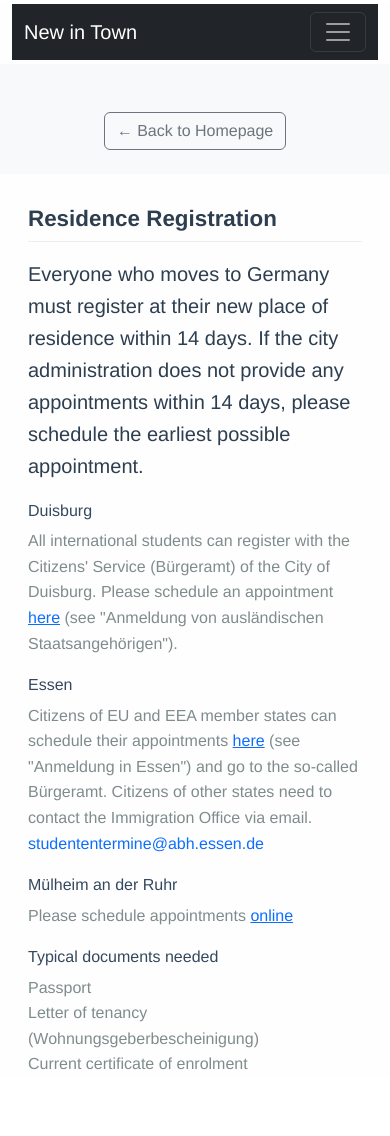
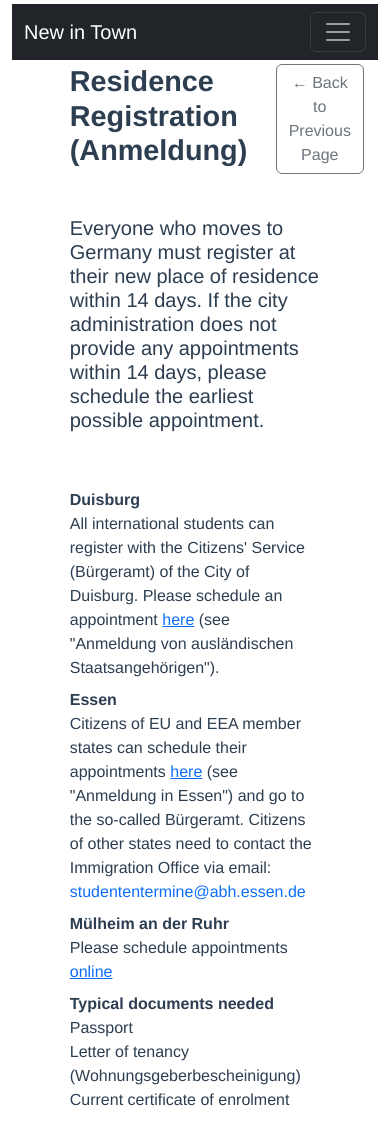
Before and after one commit to az9612/hackathon, a Vue app: page /resireg in a window 390 px wide. Built offline with nearby package versions, Linux system fonts and the light colour scheme.

Commit message:
change to bootstrap

```diff
--- a/src/HealthIns.vue
+++ b/src/HealthIns.vue
@@ -1,75 +1,67 @@
 <template>
   <div class="container-fluid">
     <AppNavbar />
-    <section class="page-header text-center py-4 mb-4">
-      <h1 class="display-5 text-left"></h1>
-      <router-link to="/" class="btn btn-outline-secondary">
-        ← Back to Homepage
-      </router-link>
-    </section>
+    <div class="container-sm w-75">
+      <!-- Page Header -->
+      <div class="row mb-4">
+        <h1 class="display-5 text-start">Health Insurance (Krankenversicherung)</h1>
+        <div class="col-6 mx-auto">
+        <router-link to="/" class="btn btn-outline-secondary ">
+          ← Back to Homepage
+        </router-link>
+        </div>
 
-    <div class="requirements-container">
+      </div>
 
-      <div class="section">
-        <h2 class="text-left">Health Insurance (Krankenversicherung)</h2>
-        <p class="definition-item text-left">In order to enrol in their selected course of study, prospective students require statutory health insurance provider. Enrolment is only possible when a notification regarding your insurance status has been received from a statutory health insurance provider.
-        </p>
-        <div class="definition-item">
-          <span class="term text-left">Staturory Health Insurance</span>
-          <span class="description text-left">You can find list of insurance <a href="https://www.gkv-spitzenverband.de/service/krankenkassenliste/krankenkassen.jsp" target="_blank">here.</a>
-          Most used by students are TK, AOK Rheinland/Hamburg - Die Gesundheitskasse, DAK-Gesundheit.
-          </span>
-        </div>
-        <div class="definition-item">
-          <span class="term text-left">Cost Estimate</span>
-          <span class="description text-left">≈ €110-120/month for students under 30 with public insurance</span>
-        </div>
-        <div class="definition-item">
-          <span class="term text-left">Liability Insurance (optional)</span>
-          <span class="description text-left">Liability insurance Haftpflichtversicherung pays if you damage or destroy another person's belongings. For example, if you break a vase or spill coffee on a friend's smartphone. Most Germans have that kind of insurance because it is inexpensive and protects you from having to pay for the damage with your own money.
-            There are many options to choose from the Internet.
-          </span>
-        </div>
+      <!-- Info Introduction -->
+      <div class="row mb-5">
+        <!-- <h2 class="fw-bold">Health Insurance</h2> -->
+        <h5 class="text-start">
+          In order to enrol in their selected course of study, prospective students require a statutory health insurance provider.
+          Enrolment is only possible when a notification regarding your insurance status has been received from a statutory health insurance provider.
+        </h5>
       </div>
+
+      <!-- Description List -->
+      <dl class="row">
+        <dt class="col-sm-3 text-start">Statutory Health Insurance</dt>
+        <dd class="col-sm-9 text-start">
+          You can find a list of insurance providers
+          <a href="https://www.gkv-spitzenverband.de/service/krankenkassenliste/krankenkassen.jsp" target="_blank">here</a>.
+          Most used by students are TK, AOK Rheinland/Hamburg - Die Gesundheitskasse, and DAK-Gesundheit.
+        </dd>
+
+        <dt class="col-sm-3 text-start">Cost Estimate</dt>
+        <dd class="col-sm-9 text-start">
+          ≈ €110–120/month for students under 30 with public insurance.
+        </dd>
+
+        <dt class="col-sm-3 text-start">Liability Insurance (optional)</dt>
+        <dd class="col-sm-9 text-start">
+          Liability insurance (Haftpflichtversicherung) pays if you damage or destroy another person's belongings.
+          For example, if you break a vase or spill coffee on a friend's smartphone.
+          Most Germans have this kind of insurance because it is inexpensive and protects you from having to pay for the damage with your own money.
+          There are many options available online.
+        </dd>
+      </dl>
     </div>
   </div>
 </template>
 
 <script>
-//import VisaInfoSection from './components/VisaInfoSection.vue'
 import AppNavbar from './components/AppNavbar.vue';
 
 export default {
   components: {
-    //VisaInfoSection,
     AppNavbar
-   }
+  }
 }
 </script>
 
-=======
-
 <style scoped>
-.container-fluid {
+/* .container-fluid {
   background-color: #fffefe;
-}
-
-.requirements-container {
-  max-width: 800px;
-  margin: 0 auto;
-  padding: 0 1rem;
-}
-
-.page-header {
-  background-color: #f8f9fa;
-  border-radius: 10px;
-  margin-bottom: 2rem;
-  text-align: left;
-}
-
-.section {
-  margin-bottom: 2.5rem;
-}
+} */
 
 h1, h2 {
   font-weight: 600;
@@ -88,48 +80,4 @@ h2 {
   padding-bottom: 0.5rem;
   border-bottom: 1px solid #eee;
 }
-
-.definition-item {
-  display: flex;
-  margin-bottom: 1rem;
-  line-height: 1.6;
-}
-
-.term {
-  font-weight: 500;
-  min-width: 160px;
-  color: #34495e;
-  padding-right: 1rem;
-  text-align: left;
-}
-
-.description {
-  color: #7f8c8d;
-  flex: 1;
-  text-align: left;
-}
-
-@media (max-width: 768px) {
-  .page-header {
-    border-radius: 0;
-    margin-left: -1rem;
-    margin-right: -1rem;
-    padding-left: 1rem;
-    padding-right: 1rem;
-  }
-
-  .definition-item {
-    flex-direction: column;
-  }
-
-  .term {
-    margin-bottom: 0.3rem;
-    min-width: auto;
-  }
-}
-
-/* Force all text to align left */
-.text-left {
-  text-align: left !important;
-}
 </style>
--- a/src/ResidenceReg.vue
+++ b/src/ResidenceReg.vue
@@ -1,42 +1,47 @@
 <template>
   <div class="container-fluid">
     <AppNavbar />
-    <section class="page-header text-center py-4 mb-4">
-      <h1 class="display-5 text-left"></h1>
-      <router-link to="/" class="btn btn-outline-secondary">
-        ← Back to Homepage
-      </router-link>
-    </section>
-
-    <div class="requirements-container">
-      <!-- University Admission Section -->
-      <div class="section">
-        <h2 class="text-left">Residence Registration</h2>
-        <h5 class="definition-item text-left">Everyone who moves to Germany must register at their new place of residence within 14 days. If the city administration does not provide any appointments within 14 days, please schedule the earliest possible appointment. </h5>
-        <div class="definition-item">
-          <span class="term text-left">Duisburg</span>
-          <span class="description text-left">All international students can register with the Citizens' Service (Bürgeramt) of the City of Duisburg. Please schedule an appointment
-            <a href="http://www.duisburg.de/allgemein/fachbereiche/90/terminvereinbarung-buergerservice.php" target="_blank">here</a> (see "Anmeldung von ausländischen Staatsangehörigen").
-            </span>
+    <div class="container-sm w-75">
+      <div class="row mb-4">
+        <div class="col-9">
+          <h1 class="display-5 text-start">Residence Registration (Anmeldung)</h1>
         </div>
-        <div class="definition-item">
-          <span class="term text-left">Essen</span>
-          <span class="description text-left">Citizens of EU and EEA member states can schedule their appointments
-            <a href="https://termine.essen.de/?link=3211" target="_blank">here</a> (see "Anmeldung in Essen") and go to the so-called Bürgeramt. Citizens of other states need to contact the Immigration Office via email.
-            <span class="text-primary">studententermine@abh.essen.de</span></span>
-        </div>
-        <div class="definition-item">
-          <span class="term text-left">Mülheim an der Ruhr</span>
-          <span class="description text-left">Please schedule appointments
-            <a href="https://terminvergabe.muelheim-ruhr.de/select2?md=9 " target="_blank">online</a></span>
-        </div>
-        <div class="definition-item">
-          <span class="term text-left">Typical documents needed</span>
-          <span class="description text-left">Passport</span>
-          <span class="description text-left">Letter of tenancy (Wohnungsgeberbescheinigung)</span>
-          <span class="description text-left">Current certificate of enrolment</span>
+        <div class="col-3">
+        <router-link to="/first" class="btn btn-outline-secondary ">
+          ← Back to Previous Page
+        </router-link>
         </div>
       </div>
+  <div class="row mb-5">
+  <h5 class="text-start">Everyone who moves to Germany must register at their new place of residence within 14 days. If the city administration does not provide any appointments within 14 days, please schedule the earliest possible appointment. </h5>
+  </div>
+  <dl class="row">
+    <dt class="col-sm-3 text-start">Duisburg</dt>
+    <dd class="col-sm-9 text-start">
+      All international students can register with the Citizens' Service (Bürgeramt) of the City of Duisburg. Please schedule an appointment
+      <a href="http://www.duisburg.de/allgemein/fachbereiche/90/terminvereinbarung-buergerservice.php" target="_blank">here</a> (see "Anmeldung von ausländischen Staatsangehörigen").
+    </dd>
+
+    <dt class="col-sm-3 text-start">Essen</dt>
+    <dd class="col-sm-9 text-start">
+      Citizens of EU and EEA member states can schedule their appointments
+      <a href="https://termine.essen.de/?link=3211" target="_blank">here</a> (see "Anmeldung in Essen") and go to the so-called Bürgeramt. Citizens of other states need to contact the Immigration Office via email:
+      <span class="text-primary">studententermine@abh.essen.de</span>
+    </dd>
+
+    <dt class="col-sm-3 text-start">Mülheim an der Ruhr</dt>
+    <dd class="col-sm-9 text-start">
+      Please schedule appointments
+      <a href="https://terminvergabe.muelheim-ruhr.de/select2?md=9" target="_blank">online</a>
+    </dd>
+
+    <dt class="col-sm-3 text-start">Typical documents needed</dt>
+    <dd class="col-sm-9 text-start">
+        Passport<br>
+        Letter of tenancy (Wohnungsgeberbescheinigung)<br>
+        Current certificate of enrolment <br>
+    </dd>
+  </dl>
     </div>
   </div>
 </template>
@@ -53,29 +58,11 @@ export default {
 }
 </script>
 
-=======
 
 <style scoped>
-.container-fluid {
+/* .container-fluid {
   background-color: #fffefe;
-}
-
-.requirements-container {
-  max-width: 800px;
-  margin: 0 auto;
-  padding: 0 1rem;
-}
-
-.page-header {
-  background-color: #f8f9fa;
-  border-radius: 10px;
-  margin-bottom: 2rem;
-  text-align: left;
-}
-
-.section {
-  margin-bottom: 2.5rem;
-}
+} */
 
 h1, h2 {
   font-weight: 600;
@@ -95,47 +82,4 @@ h2 {
   border-bottom: 1px solid #eee;
 }
 
-.definition-item {
-  display: flex;
-  margin-bottom: 1rem;
-  line-height: 1.6;
-}
-
-.term {
-  font-weight: 500;
-  min-width: 160px;
-  color: #34495e;
-  padding-right: 1rem;
-  text-align: left;
-}
-
-.description {
-  color: #7f8c8d;
-  flex: 1;
-  text-align: left;
-}
-
-@media (max-width: 768px) {
-  .page-header {
-    border-radius: 0;
-    margin-left: -1rem;
-    margin-right: -1rem;
-    padding-left: 1rem;
-    padding-right: 1rem;
-  }
-
-  .definition-item {
-    flex-direction: column;
-  }
-
-  .term {
-    margin-bottom: 0.3rem;
-    min-width: auto;
-  }
-}
-
-/* Force all text to align left */
-.text-left {
-  text-align: left !important;
-}
 </style>
--- a/src/VisaApplication.vue
+++ b/src/VisaApplication.vue
@@ -131,7 +131,7 @@ h2 {
 
   .term {
     margin-bottom: 0.3rem;
-    min-width: auto;
+    /* min-width: auto; */
   }
 }
 
```
